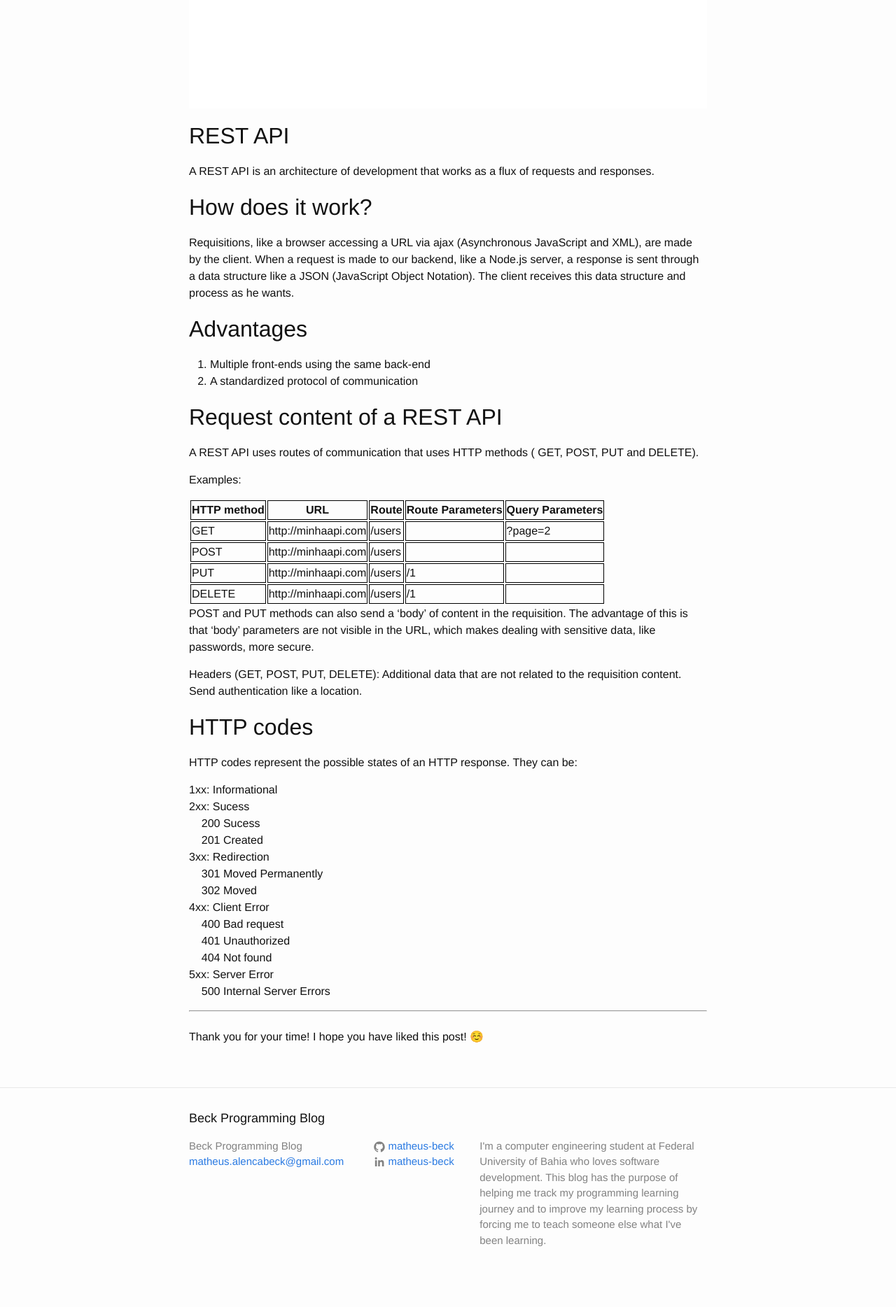
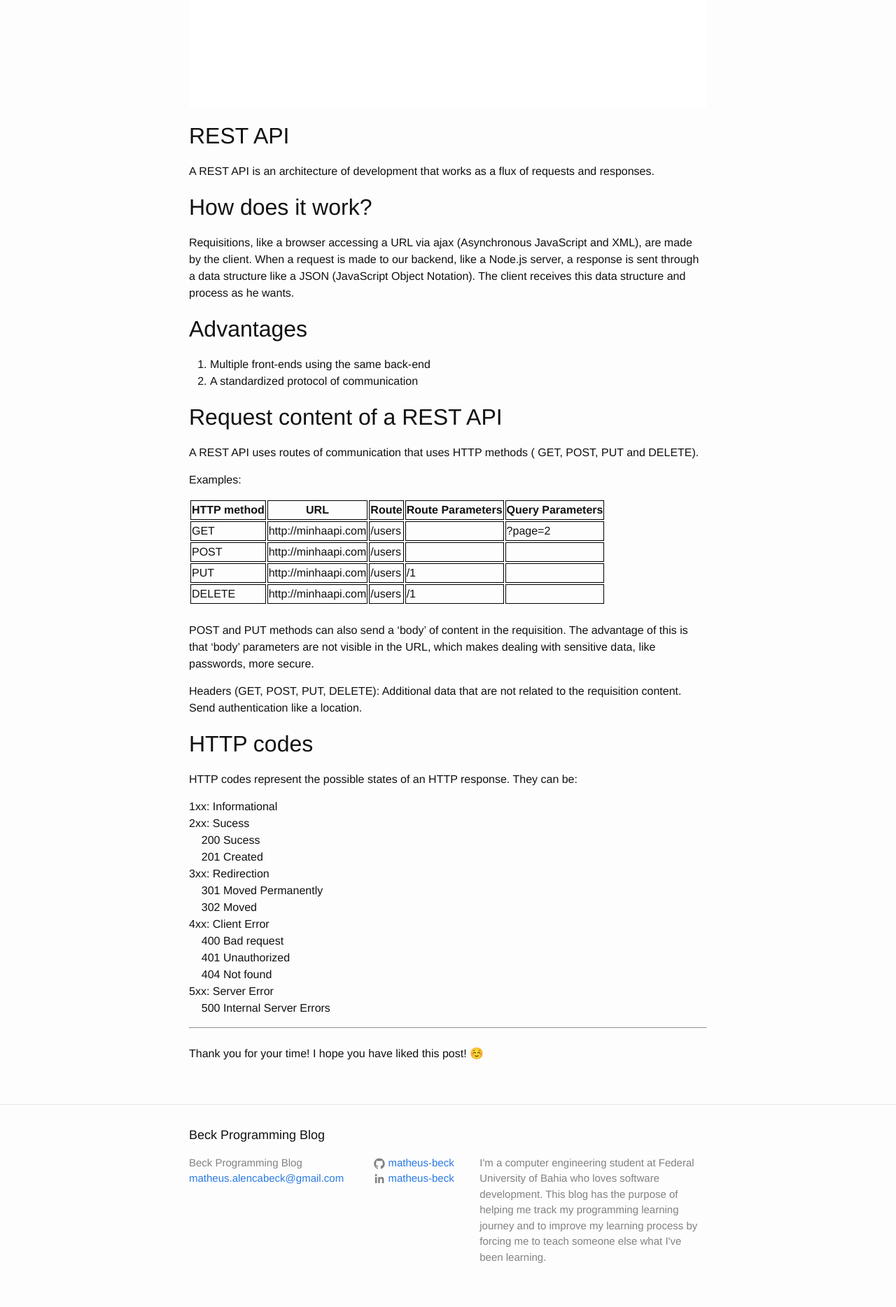
Before and after one commit to matheus-beck/blog, a Jekyll site: the page built from _posts/2019-08-25-concepts-of-rest-api.md, in a window 1280 px wide. Shown: the part 810-2678 px from the top of the page at 70% size. Built offline with Jekyll 4.4.1, drawn with Linux system fonts in a browser that asks for light colours; emoji names are drawn with the system emoji font; before the commit the page ends 2654 px from its top, so only the background shows below that.

```diff
--- a/_posts/2019-08-25-concepts-of-rest-api.md
+++ b/_posts/2019-08-25-concepts-of-rest-api.md
@@ -42,7 +42,7 @@ Examples:
 | DELETE      | http://minhaapi.com | /users           |       /1         |                  |
 {: .tablelines}
 
-POST and PUT methods can also send a 'body' of content in the requisition. The advantage of this is that 'body' parameters are not visible in the URL, which makes dealing with sensitive data, like passwords, more secure.
+<br>POST and PUT methods can also send a 'body' of content in the requisition. The advantage of this is that 'body' parameters are not visible in the URL, which makes dealing with sensitive data, like passwords, more secure.
 
 Headers (GET, POST, PUT, DELETE): Additional data that are not related to the requisition content. Send authentication like a location.
 
```
